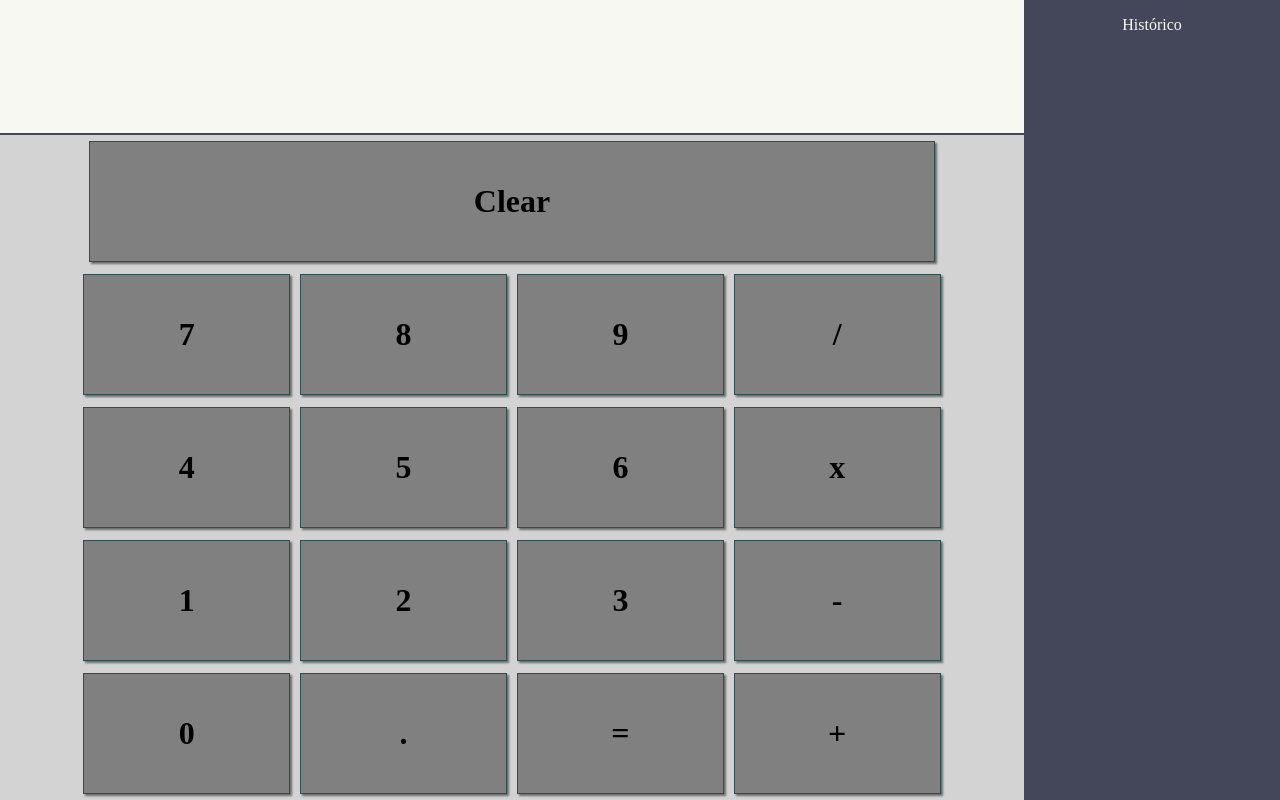
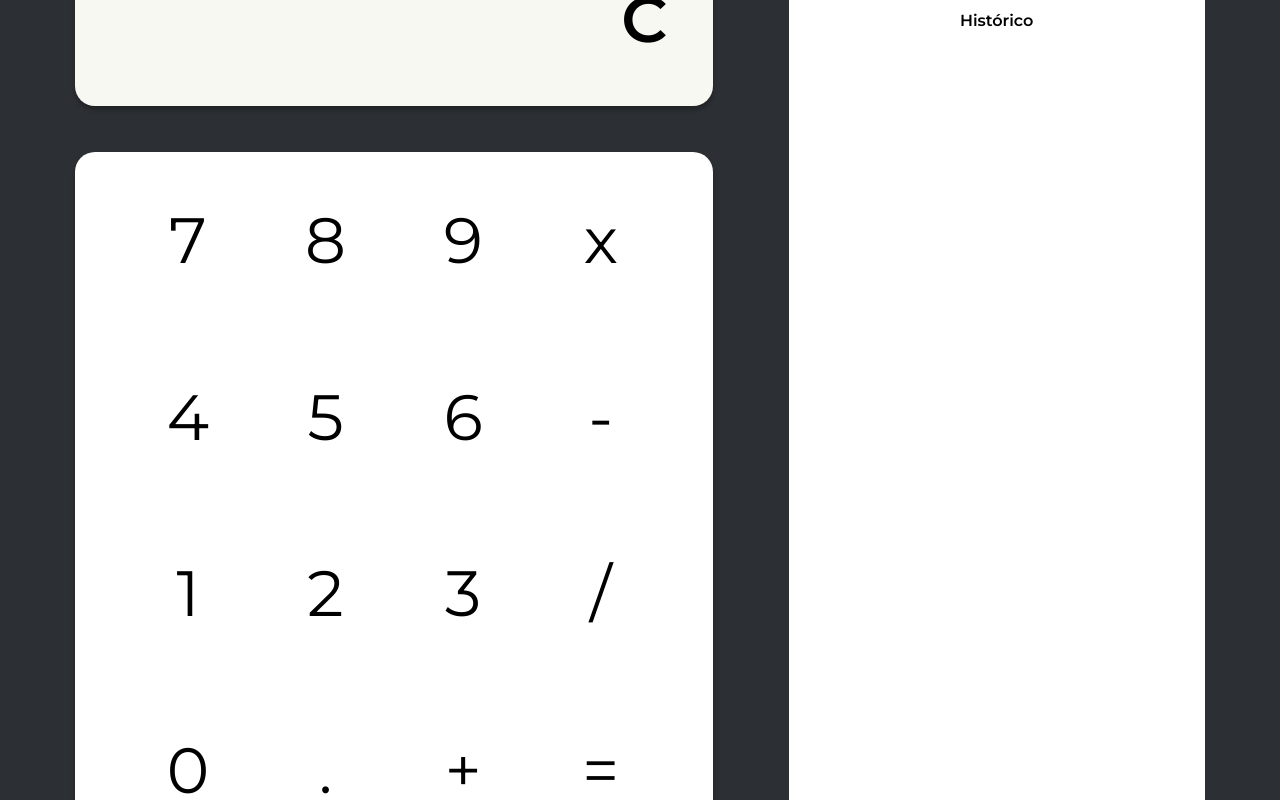
Before and after one commit to juliavaz/calculadora-basica, a website: page index.html in a window 1280 px wide. Drawn offline with Linux system fonts and the light colour scheme.

Commit message:
redesigning the front of the page

```diff
--- a/index.html
+++ b/index.html
@@ -7,6 +7,9 @@
   <meta name="viewport" content="width=device-width, initial-scale=1.0" />
   <title>Calculadora Básica</title>
   <link rel="stylesheet" href="src/css/styles.css">
+  <link rel="preconnect" href="https://fonts.gstatic.com">
+  <link rel="stylesheet" href="./src/css/reset.css">
+  <link href="https://fonts.googleapis.com/css2?family=Montserrat:wght@400;600&display=swap" rel="stylesheet">
   <script src="src/js/math-expression-evaluator.min.js"></script>
   <script src="src/js/calculadora.js"></script>
 </head>
@@ -15,37 +18,41 @@
   <div id="containerPrincipal">
     <div id="containerCalculadora">
       <div id="display">
-        <div id="digits"></div>
       </div>
+      <div class="button clearButton" onclick="press('clear')">C</div>
       <div id="buttons">
-        <div class="button clearButton" onclick="press('clear')">Clear</div>
 
         <div class="button" onclick="press(7)">7</div>
         <div class="button" onclick="press(8)">8</div>
         <div class="button" onclick="press(9)">9</div>
-        <div class="button" onclick="press('/')">/</div>
+        <div class="button" onclick="press('*')">x</div>
 
         <div class="button" onclick="press(4)">4</div>
         <div class="button" onclick="press(5)">5</div>
         <div class="button" onclick="press(6)">6</div>
-        <div class="button" onclick="press('*')">x</div>
+        <div class="button" onclick="press('-')">-</div>
 
         <div class="button" onclick="press(1)">1</div>
         <div class="button" onclick="press(2)">2</div>
         <div class="button" onclick="press(3)">3</div>
-        <div class="button" onclick="press('-')">-</div>
+        <div class="button" onclick="press('/')">/</div>
 
         <div class="button" onclick="press(0)">0</div>
         <div class="button" onclick="press('.')">.</div>
+        <div class="button" onclick="press('+')">+</div>
         <div class="button" onclick="press('=')">=</div>
-        <div class="button" onclick="press('+')">+</div>
       </div>
     </div>
-    <div id="containerHistorico">
-      <p>Histórico</p>
-      <br>
-      <p id="historicoExpressoes"></p>
-    </div>
+      <div id="containerHistorico">
+        <div id="box">
+          <div id="containerbox">
+            <p>Histórico</p>
+          </div>
+        </div>
+          <div id="historicoExpressoes">
+            <p></p>
+          </div>
+      </div>
   </div>
 </body>
 
--- /dev/null
+++ b/src/css/reset.css
@@ -0,0 +1,124 @@
+html,
+body,
+div,
+span,
+applet,
+object,
+iframe,
+h1,
+h2,
+h3,
+h4,
+h5,
+h6,
+p,
+blockquote,
+pre,
+a,
+abbr,
+acronym,
+address,
+big,
+cite,
+code,
+del,
+dfn,
+em,
+img,
+ins,
+kbd,
+q,
+s,
+samp,
+small,
+strike,
+strong,
+sub,
+sup,
+tt,
+var,
+b,
+u,
+i,
+center,
+dl,
+dt,
+dd,
+ol,
+ul,
+li,
+fieldset,
+form,
+label,
+legend,
+table,
+caption,
+tbody,
+tfoot,
+thead,
+tr,
+th,
+td,
+article,
+aside,
+canvas,
+details,
+embed,
+figure,
+figcaption,
+footer,
+header,
+hgroup,
+menu,
+nav,
+output,
+ruby,
+section,
+summary,
+time,
+mark,
+audio,
+video {
+  margin: 0;
+  padding: 0;
+  border: 0;
+  font-size: 100%;
+  font: inherit;
+  vertical-align: baseline;
+}
+/* HTML5 display-role reset for older browsers */
+article,
+aside,
+details,
+figcaption,
+figure,
+footer,
+header,
+hgroup,
+menu,
+nav,
+section {
+  display: block;
+}
+body {
+  line-height: 1;
+}
+ol,
+ul {
+  list-style: none;
+}
+blockquote,
+q {
+  quotes: none;
+}
+blockquote:before,
+blockquote:after,
+q:before,
+q:after {
+  content: "";
+  content: none;
+}
+table {
+  border-collapse: collapse;
+  border-spacing: 0;
+}
--- a/src/css/styles.css
+++ b/src/css/styles.css
@@ -1,18 +1,19 @@
 :root {
-  --background:	#44475a;
-  --background-darker:	#282a36;
-  --background-lighter:	#6272a4;
-  --white:	#f8f8f2;
-  --cyan:	#8be9fd;
-  --green:	#50fa7b;
-  --orange:	#ffb86c;
-  --pink:	#ff79c6;
-  --purple:	#bd93f9;
-  --red:	#ff5555;
-  --yellow:	#f1fa8c;
+  --background: #44475a;
+  --background-darker: #282a36;
+  --background-lighter: #2c2f33;
+  --white: #f8f8f2;
+  --cyan: #8be9fd;
+  --green: #50fa7b;
+  --orange: #ffb86c;
+  --pink: #ff79c6;
+  --purple: #bd93f9;
+  --red: #ff5555;
+  --yellow: #f1fa8c;
 }
 
-html, body {
+html,
+body {
   margin: 0;
   padding: 0;
   box-sizing: border-box;
@@ -26,35 +27,37 @@ body {
 
 #containerPrincipal {
   display: flex;
-  flex-flow: row wrap;
+  justify-content: space-evenly;
+  align-items: center;
   height: 100vh;
   overflow: hidden;
+  background-color: var(--background-lighter);
 }
 
 #containerCalculadora {
   display: flex;
-  width: 80%;
-  height: 100%;
   flex-flow: column nowrap;
-  background-color: var(--background-lighter);
   text-align: center;
   justify-content: start;
   align-items: center;
 }
 
 #display {
-  width: 100%;
-  height: 20%;
+  width: 638px;
+  height: 144px;
+  border-radius: 20px;
+  margin-top: 20px;
+  margin-bottom: 46px;
   background-color: var(--white);
   color: var(--background-darker);
   font-size: 300%;
   font-weight: 700;
   letter-spacing: 10px;
-  border-bottom: 2px solid var(--background);
   display: flex;
-  flex-flow: row nowrap;
   align-items: center;
   justify-content: center;
+  font-family: Montserrat;
+  box-shadow: 0px 4px 4px rgba(0, 0, 0, 0.25);
 }
 
 #buttons {
@@ -62,11 +65,14 @@ body {
   flex-flow: row wrap;
   align-items: center;
   justify-content: center;
-  width: 100%;
-  height: 100%;
-  font-weight: 700;
-  font-size: 200%;
-  background-color: lightgray;
+  width: 638px;
+  height: 707px;
+  border-radius: 20px;
+  font-size: 64px;
+  font-family: Montserrat;
+  font-weight: 300;
+  background-color: white;
+  box-shadow: 0px 4px 4px rgba(0, 0, 0, 0.25);
   color: black;
 }
 
@@ -79,22 +85,28 @@ body {
   align-items: center;
   justify-content: center;
   margin: 5px;
-  background-color: gray;
-  border: 1px solid darkslategray;
-  box-shadow: 2px 2px 2px rgba(0, 0, 0, 0.5);
+  border: none;
   cursor: pointer;
 }
 
 .clearButton {
-  width: 82.5%;
+  font-family: Montserrat;
+  color: black;
+  font-weight: 600;
+  font-size: 64px;
+  position: fixed;
+  transform: translateX(250px);
 }
 
 #containerHistorico {
-  width: 20%;
-  height: 100%;
-  background-color: var(--background);
+  display: flex;
+  flex-direction: column;
+  width: 416px;
+  height: 897px;
+  margin-top: 26px;
+  border-radius: 20px;
+  background-color: white;
   text-align: center;
-  overflow-y: scroll;
   overflow-x: auto;
 }
 
@@ -103,3 +115,30 @@ body {
   padding-bottom: 10px;
   border-bottom: 1px solid rgba(255, 255, 255, 0.2);
 }
+
+#historicoExpressoes {
+  margin-top: 60px;
+  font-family: Montserrat;
+  font-weight: 600;
+  color: black;
+  font-size: 24px;
+}
+
+#box {
+  display: flex;
+  justify-content: center;
+}
+
+#containerbox {
+  margin-top: 20px;
+  display: flex;
+  justify-content: center;
+  align-items: center;
+  width: 253px;
+  height: 73px;
+  border-radius: 30px;
+  background-color: white;
+  color: black;
+  font-family: Montserrat;
+  font-weight: 600;
+}
```
Also changed, not shown: keycode.js (+17 -17 lines).
